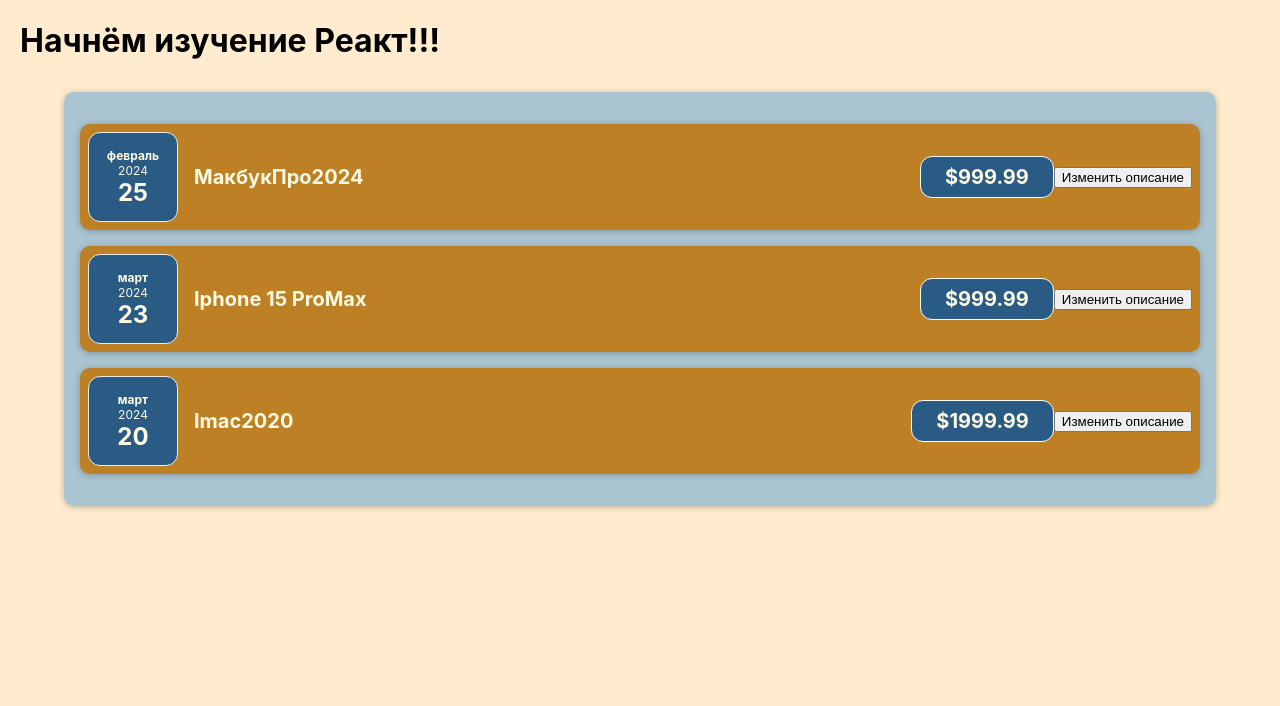
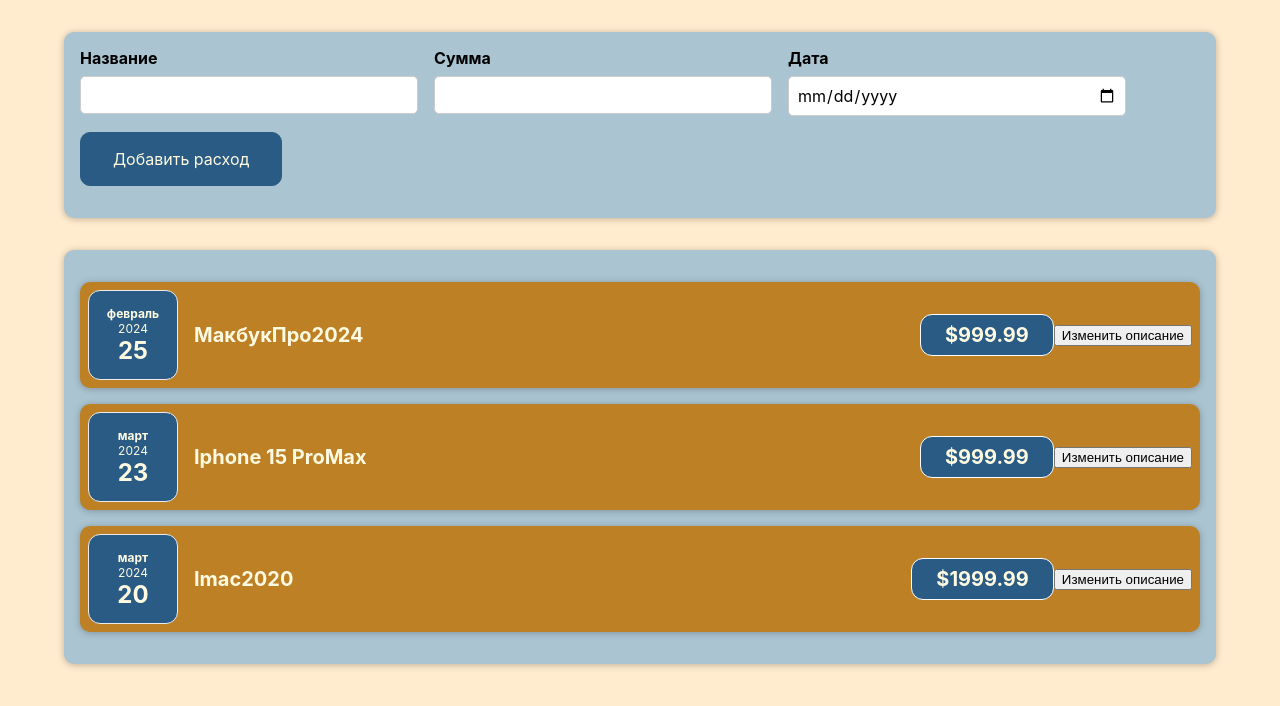
Before and after one commit to Sabituly/purchase_accounting_program, a React (Create React App) app in the folder purchase_accounting_program/: page / in a window 1280 px wide. Shown: the top 706 px of the page. Built offline with nearby package versions, Linux system fonts and the light colour scheme.

Commit message:
Added new files CostForm n NewCost N Form logic

```diff
--- a/purchase_accounting_program/src/App.js
+++ b/purchase_accounting_program/src/App.js
@@ -1,35 +1,30 @@
 import CostItem from "./companents/Costs/CostItem";
 import Costs from "./companents/Costs/Costs";
-
+import NewCost from "./companents/NewCost/NewCost";
 function App() {
-
   const costs = [
     {
       date: new Date(2024, 1, 25),
-          description: 'МакбукПро2024',
-          amount: 999.99
+      description: "МакбукПро2024",
+      amount: 999.99,
     },
     {
       date: new Date(2024, 2, 23),
-          description: 'Iphone 15 ProMax',
-          amount: 999.99
+      description: "Iphone 15 ProMax",
+      amount: 999.99,
     },
     {
       date: new Date(2024, 2, 20),
-          description: 'Imac2020',
-          amount: 1999.99
-      }
-
-  ]
+      description: "Imac2020",
+      amount: 1999.99,
+    },
+  ];
 
   return (
     <div>
-      <h1>Начнём изучение Реакт!!!</h1>
+      <NewCost>Начнём изучение Реакт!!!</NewCost>
       {/*<CostItem date={costs[0].date} description={costs[0].description} amount = {costs[0].amount}/>*/}
-      {/*<CostItem date={costs[1].date} description={costs[1].description} amount = {costs[1].amount}/>*/}
-      {/*<CostItem date={costs[2].date} description={costs[2].description} amount = {costs[2].amount}/>*/}
-
-        <Costs costs={costs}/>
+      <Costs costs={costs} />
       {/* TODO В данном случаи costs это props  и одновременно это и имя переменной costs которую мы сами указали в Costs*/}
     </div>
   );
--- /dev/null
+++ b/purchase_accounting_program/src/companents/NewCost/CostForm.css
@@ -0,0 +1,26 @@
+.new-cost__controls {
+    display: flex;
+    flex-wrap: wrap;
+    gap: 1rem;
+    margin-bottom: 1rem;
+    text-align: left;
+}
+
+.new-cost__control label {
+    font-weight: bold;
+    margin-bottom: 0.5rem;
+    display: block;
+}
+
+.new-cost__control input {
+    font: inherit;
+    padding: 0.5rem;
+    border-radius: 5px;
+    border: 1px solid #ccc;
+    width: 20rem;
+    max-width: 100%;
+}
+
+.new-cost__actions {
+    text-align: left;
+}
--- /dev/null
+++ b/purchase_accounting_program/src/companents/NewCost/CostForm.js
@@ -0,0 +1,93 @@
+import "./CostForm.css";
+import { useState } from "react";
+const CostForm = () => {
+  // const [name, setName] = useState('');
+  // const [amount, setAmount] = useState('');
+  // const [date, setDate] = useState('');
+
+  const [userInput, setUserInput] = useState({
+    name: "",
+    amount: "",
+    date: "",
+  });
+  const nameChangeHandler = (event) => {
+    // setName(event.target.value);
+    // setUserInput({
+    //     ...userInput, //сначала извлекаем всё потом меняем конкретное значение
+    //     name: event.target.value
+    // })
+
+    setUserInput((previousState) => {
+      return { ...previousState, name: event.target.value };
+    });
+  };
+  const amountChangeHandler = (event) => {
+    // setUserInput({
+    //     ...userInput, //сначала извлекаем всё потом меняем конкретное значение
+    //     amount: event.target.value
+    // })
+
+      setUserInput((previousState) => {
+          return { ...previousState,
+            amount: event.target.value };
+      })
+  };
+
+  const dateChangeHandler = (e) => {
+    // setUserInput({
+    //   ...userInput, //сначала извлекаем всё потом меняем конкретное значение
+    //   date: event.target.value,
+    // });
+
+      setUserInput((previousState) => {
+          return { ...previousState,
+            date: e.target.value};
+      })
+  };
+
+  const submitHandler = (e) => {
+    e.preventDefault(); // всттроенный в js метод
+
+    const costData = {
+       name: userInput.name,
+       amount: userInput.amount,
+       date: new Date(userInput.date)
+    };
+
+      console.log(costData);
+  };
+
+  return (
+    <form onSubmit={submitHandler}>
+      <div className="new-cost__controls">
+        <div className="new-cost__control">
+          <label>Название</label>
+          <input type={"text"} onChange={nameChangeHandler} />
+        </div>
+        <div className="new-cost__control">
+          <label>Сумма</label>
+          <input
+            type={"number"}
+            min={"0.01"}
+            step={"0.01"}
+            onChange={amountChangeHandler}
+          />
+        </div>
+        <div className="new-cost__control">
+          <label>Дата</label>
+          <input
+            type={"date"}
+            min={"2024-01-01"}
+            step={"2027-12-31"}
+            onChange={dateChangeHandler}
+          />
+        </div>
+        <div className="new-cost__actions">
+          <button type={"submit"}>Добавить расход</button>
+        </div>
+      </div>
+    </form>
+  );
+};
+
+export default CostForm;
--- /dev/null
+++ b/purchase_accounting_program/src/companents/NewCost/NewCost.css
@@ -0,0 +1,27 @@
+.new-cost {
+    background-color: #aac4d1;
+    padding: 1rem;
+    margin: 2rem auto;
+    width: 70rem;
+    max-width: 95%;
+    border-radius: 10px;
+    text-align: center;
+    box-shadow: 0 1px 7px rgba(0, 0, 0, 0.25);
+}
+
+.new-cost button {
+    font: inherit;
+    cursor: pointer;
+    padding: 1rem 2rem;
+    border: 1px solid #2a5b84;
+    background-color: #2a5b84;
+    color: #fefae1;
+    border-radius: 10px;
+    margin-right: 3px;
+}
+
+.new-cost button:hover,
+.new-cost button:active {
+    background-color: #2a5c84b2;
+    border-color: #2a5c84b2;
+}
--- /dev/null
+++ b/purchase_accounting_program/src/companents/NewCost/NewCost.js
@@ -0,0 +1,11 @@
+import CostForm from "./CostForm";
+import "./NewCost.css";
+const NewCost = () => {
+  return (
+      <div className={"new-cost"}>
+        <CostForm/>
+      </div>
+  );
+};
+
+export default NewCost;
```
Lines whose indentation alone changed are shown as unchanged.
